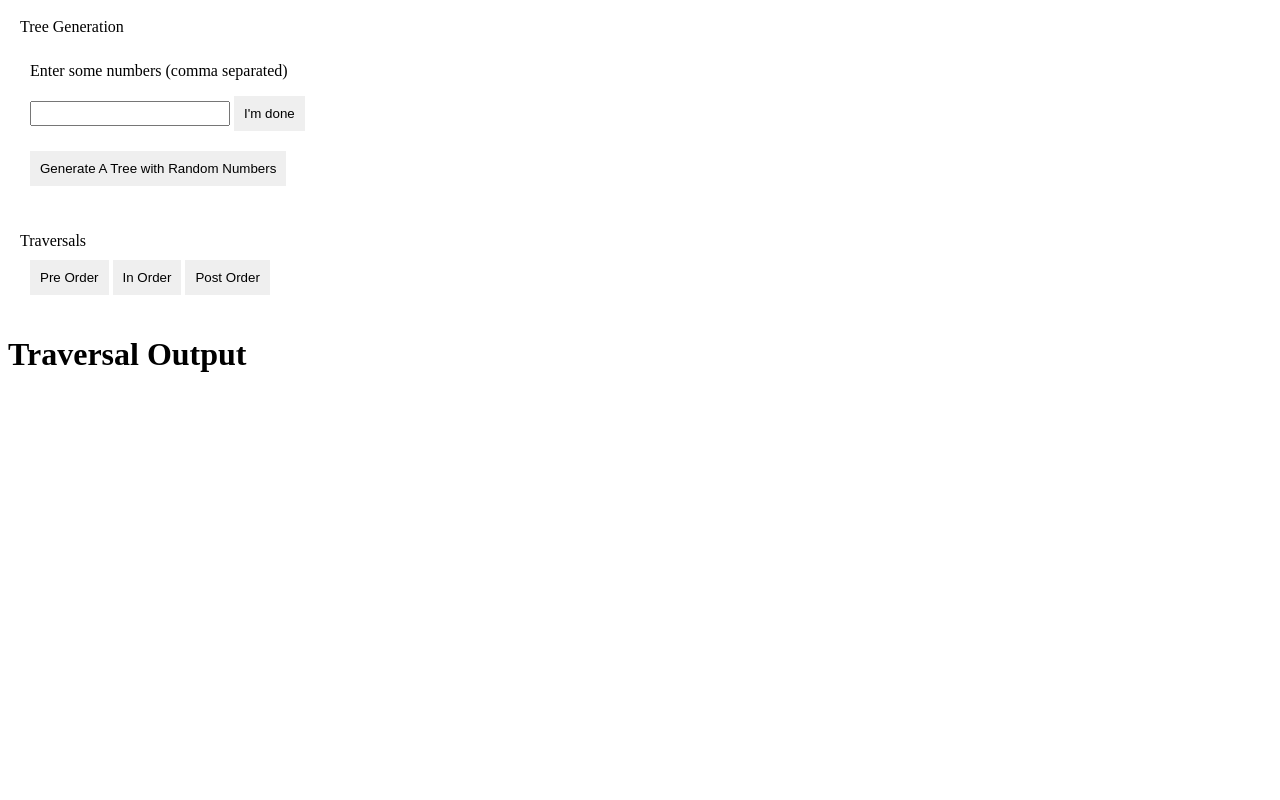
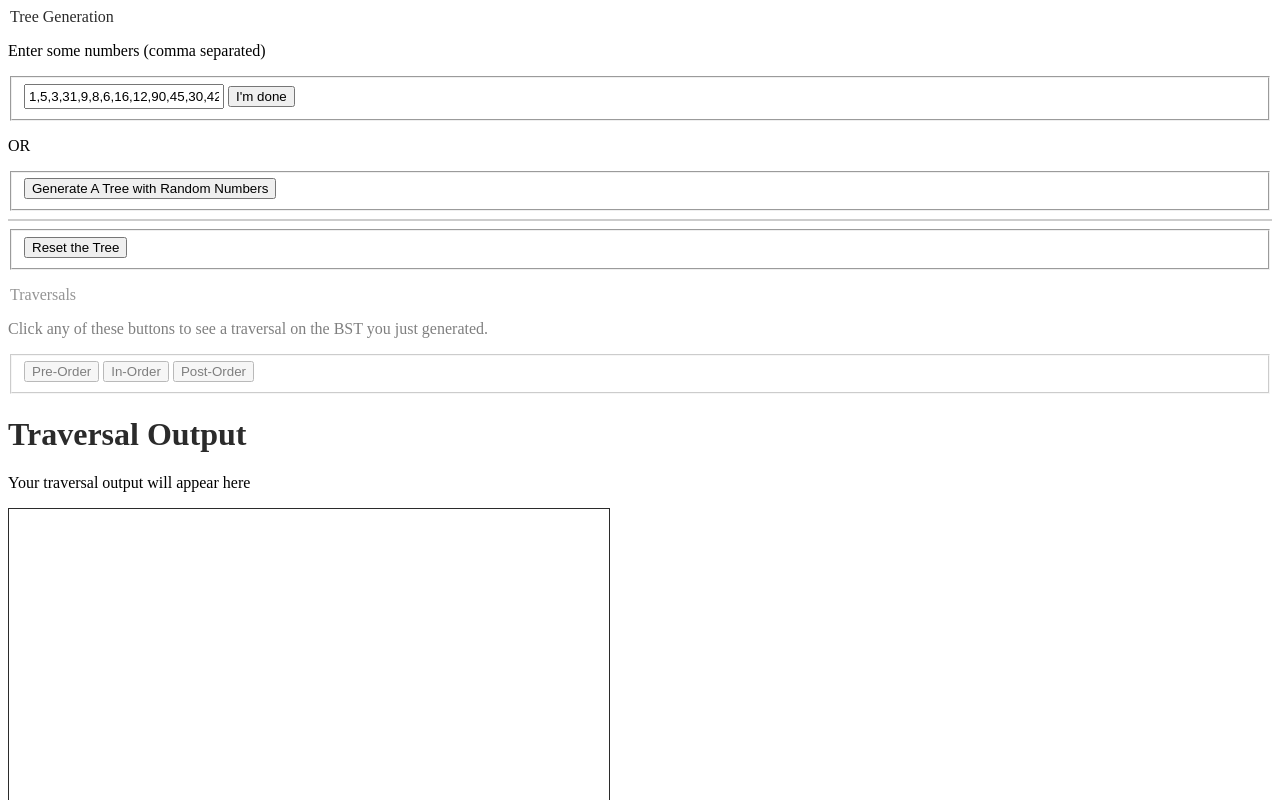
Before and after one commit to seanoshea/canvas-bst, a plain HTML site: page index.html in a window 1280 px wide. Shown: the top 800 px of the page. Drawn offline with nearby package versions, Linux system fonts and the light colour scheme.

Commit message:
Adding OOCSS and some elements to the HTML.

```diff
--- a/index.html
+++ b/index.html
@@ -1,48 +1,73 @@
 <!doctype>
 <html>
     <head>
+        <link rel="stylesheet" type="text/css" media="all" href="css/oocss/core/core.css" />
+        <link rel="stylesheet" type="text/css" media="all" href="css/oocss/core/content.css" />
+        <link rel="stylesheet" type="text/css" media="all" href="css/oocss/core/grid/grids.css" />
+        <link rel="stylesheet" type="text/css" media="all" href="css/oocss/core/spacing/space.css" />
         <script src="js/backbone/test/vendor/jquery-1.5.js"></script>
         <script src="js/backbone/test/vendor/underscore-1.1.6.js"></script>
         <script src="js/backbone/backbone.js"></script>
         <script src="js/computer-science-in-javascript/data-structures/binary-search-tree/binary-search-tree.js"></script>
         <style>
-            form, fieldset, button {
-                padding:10px;
-                border:none;
+            button {
+                cursor:hand;
+            }
+            hr {
+                border:1px solid #CCC;
+            }
+            .dimmed button {
+                cursor:default;
             }
             input[type=text] {
                 width:200px;
                 padding:3px;
             }
-            legend {
-
+            .dimmed {
+                opacity:0.5;
+            }
+            .canvas {
+                border:1px solid #2b2b2b;
+            }
+            h1, .h1 {
+                color:#2b2b2b;
             }
         </style>
     </head>
-    <body>
-        <form>
-            <legend>Tree Generation</legend>
-            <fieldset>
+    <body class="line">
+        <div id="controls" class="unit size1of3 ptl">
+            <form class="pll">
+                <legend class="h1">Tree Generation</legend>
                 <p>Enter some numbers (comma separated)</p>
-                <input type="text" />
-                <button id="" type="submit">I'm done</button>
+                <fieldset class="mll">
+                    <input type="text" value="1,5,3,31,9,8,6,16,12,90,45,30,42"/>
+                    <button id="numbers" type="submit" class="pam">I'm done</button>
                 </fieldset>
-            <fieldset>
-                <button id="quickTree" type="submit">Generate A Tree with Random Numbers</button>
+                <p>OR</p>
+                <fieldset class="mll">
+                    <button id="quickTree" type="submit" class="pam">Generate A Tree with Random Numbers</button>
+                </fieldset>
+                <hr />
+                <fieldset class="mll">
+                    <button id="reset" type="reset" class="pam">Reset the Tree</button>
                 </fieldset>
             </form>
-        <form>
-            <legend>Traversals</legend>
-            <fieldset>
-                <button id="preOrder">Pre Order</button>
-                <button id="inOrder">In Order</button>
-                <button id="postOrder">Post Order</button>
+            <form class="pll ptl dimmed">
+                <legend class="h1">Traversals</legend>
+                <p>Click any of these buttons to see a traversal on the BST you just generated.</p>
+                <fieldset class="mll">
+                    <button id="preOrder" class="pam">Pre-Order</button>
+                    <button id="inOrder" class="pam">In-Order</button>
+                    <button id="postOrder" class="pam">Post-Order</button>
                 </fieldset>
             </form>
-        <h1>Traversal Output</h1>
-        <p id="traversalOutput"></p>
-        <canvas id="canvas" width="1024px" height="768px">
+        </div>
+        <div id="output" class="unit size2of3">
+            <h1 class="ptm">Traversal Output</h1>
+            <p id="traversalOutput" class="mll">Your traversal output will appear here</p>
+            <canvas id="canvas" width="600px" height="600px" class="canvas mll">
 
             </canvas>
+        </div>
     </body>
 </html>
```
Also changed, not shown: 1 other file. Lines whose indentation alone changed are shown as unchanged.
